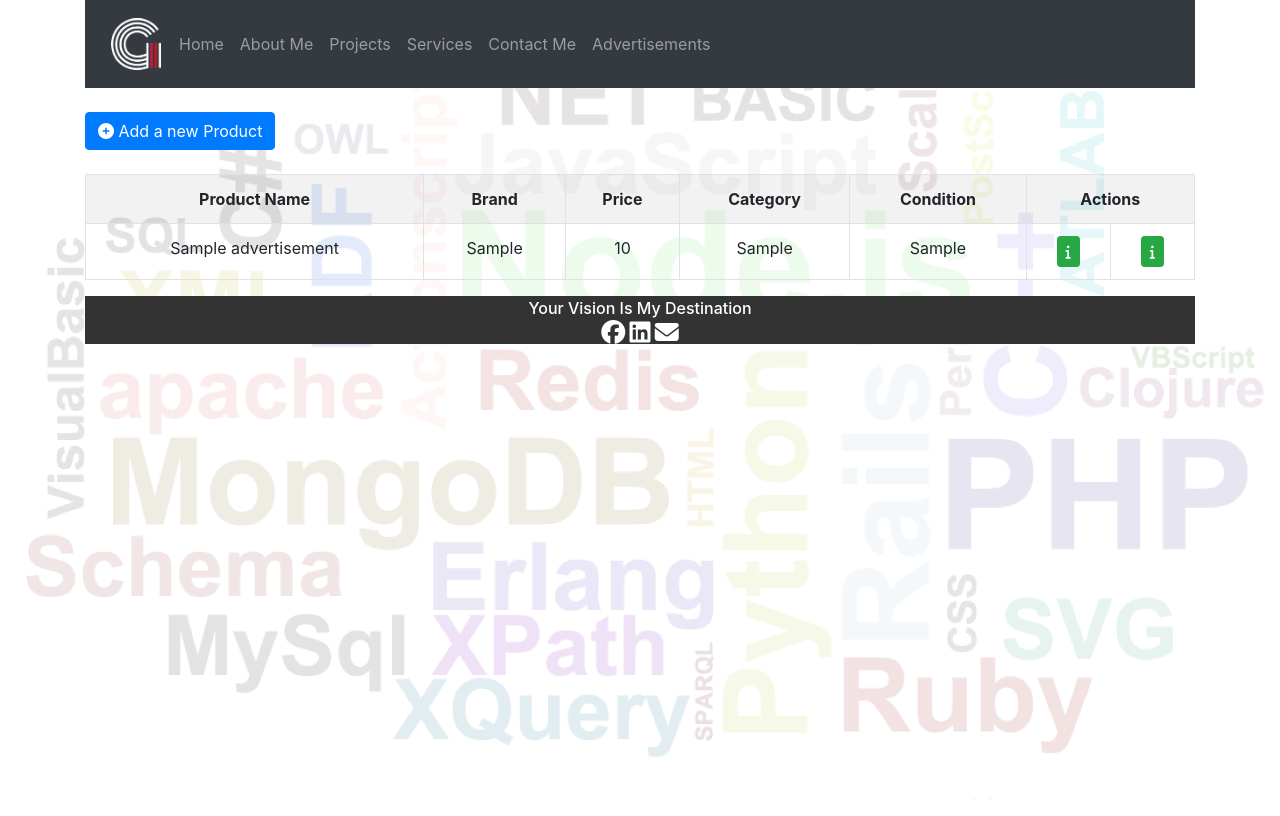
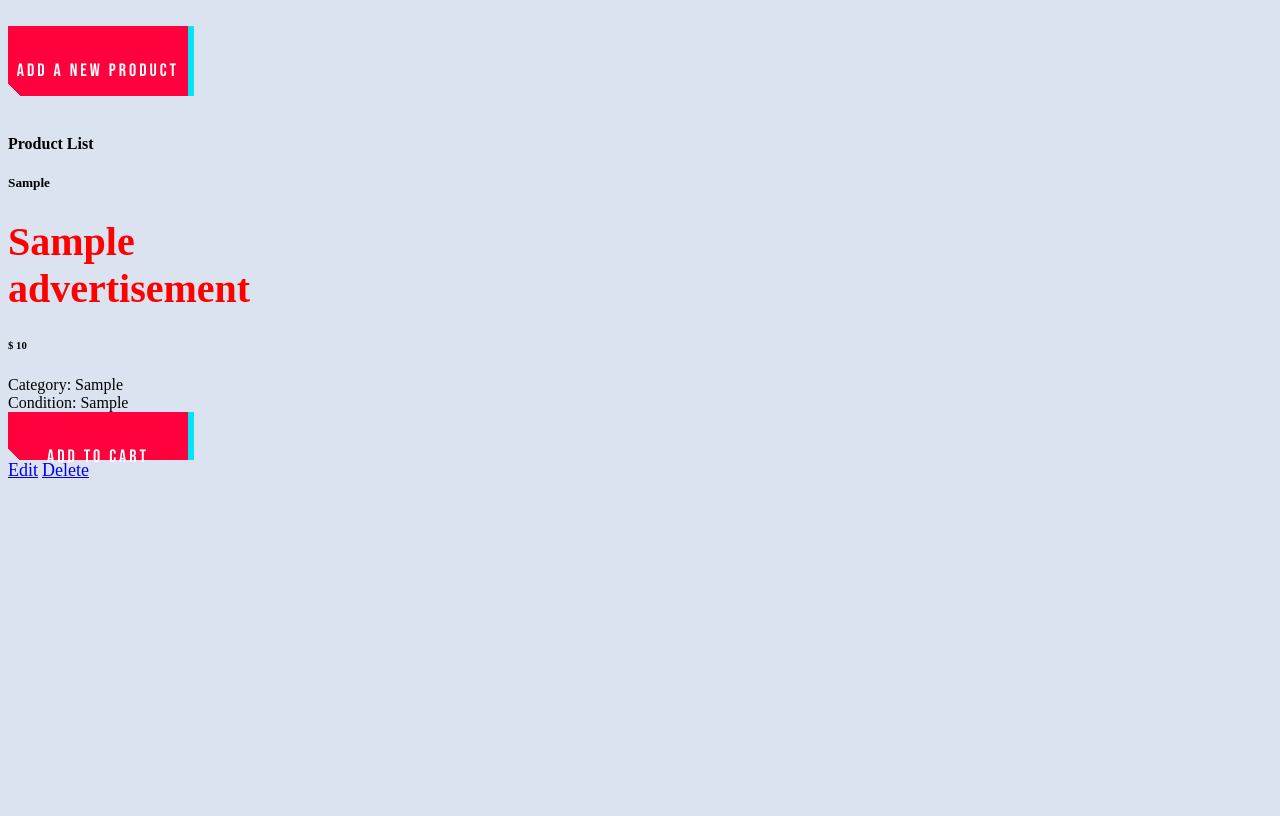
Before and after one commit to kiransahmbi/Sales-Website-Backend, a Node server app: page /advertisement/list in a window 1280 px wide. Run offline with Node 20, Linux system fonts and the light colour scheme; tables that the repository leaves empty hold one stand-in row (values such as "Sample post"); some libraries are stand-ins or nearby versions.

Commit message:
adding buttons

```diff
--- /dev/null
+++ b/public/stylesheets/list.css
@@ -0,0 +1,162 @@
+body {
+    background-color: #dce3f0;
+}
+
+.height {
+    height: 100vh;
+}
+
+.card {
+    width: 350px;
+    height: 370px;
+}
+
+.image {
+    position: absolute;
+    right: 12px;
+    top: 10px;
+}
+
+.main-heading {
+    font-size: 40px;
+    color: red !important;
+}
+
+.ratings i {
+    color: orange;
+}
+
+.user-ratings h6 {
+    margin-top: 2px;
+}
+
+.colors {
+    display: flex;
+    margin-top: 2px;
+}
+
+.colors span {
+    width: 15px;
+    height: 15px;
+    border-radius: 50%;
+    cursor: pointer;
+    display: flex;
+    margin-right: 6px;
+}
+
+.colors span:nth-child(1) {
+    background-color: red;
+}
+
+.colors span:nth-child(2) {
+    background-color: blue;
+}
+
+.colors span:nth-child(3) {
+    background-color: yellow;
+}
+
+.colors span:nth-child(4) {
+    background-color: purple;
+}
+
+.btn-danger {
+    height: 48px;
+    font-size: 18px;
+}
+
+
+/* body {
+    display: flex;
+    justify-content: center;
+    align-items: center;
+    min-height: 100vh;
+    background-color: #F8F005;
+} */
+
+button,
+button::after {
+    width: 180px;
+    height: 70px;
+    font-size: 18px;
+    font-family: 'Bebas Neue', cursive;
+    background: linear-gradient(45deg, transparent 5%, #FF013C 5%);
+    border: 0;
+    color: #fff;
+    letter-spacing: 3px;
+    line-height: 88px;
+    box-shadow: 6px 0px 0px #00E6F6;
+    outline: transparent;
+    position: relative;
+}
+
+button::after {
+    --slice-0: inset(50% 50% 50% 50%);
+    --slice-1: inset(80% -6px 0 0);
+    --slice-2: inset(50% -6px 30% 0);
+    --slice-3: inset(10% -6px 85% 0);
+    --slice-4: inset(40% -6px 43% 0);
+    --slice-5: inset(80% -6px 5% 0);
+    content: 'AVAILABLE NOW';
+    display: block;
+    position: absolute;
+    top: 0;
+    left: 0;
+    right: 0;
+    bottom: 0;
+    background: linear-gradient(45deg, transparent 3%, #00E6F6 3%, #00E6F6 5%, #FF013C 5%);
+    text-shadow: -3px -3px 0px #F8F005, 3px 3px 0px #00E6F6;
+    clip-path: var(--slice-0);
+}
+
+button:hover::after {
+    animation: 1s glitch;
+    animation-timing-function: steps(2, end);
+}
+
+@keyframes glitch {
+    0% {
+        clip-path: var(--slice-1);
+        transform: translate(-20px, -10px);
+    }
+    10% {
+        clip-path: var(--slice-3);
+        transform: translate(10px, 10px);
+    }
+    20% {
+        clip-path: var(--slice-1);
+        transform: translate(-10px, 10px);
+    }
+    30% {
+        clip-path: var(--slice-3);
+        transform: translate(0px, 5px);
+    }
+    40% {
+        clip-path: var(--slice-2);
+        transform: translate(-5px, 0px);
+    }
+    50% {
+        clip-path: var(--slice-3);
+        transform: translate(5px, 0px);
+    }
+    60% {
+        clip-path: var(--slice-4);
+        transform: translate(5px, 10px);
+    }
+    70% {
+        clip-path: var(--slice-2);
+        transform: translate(-10px, 10px);
+    }
+    80% {
+        clip-path: var(--slice-5);
+        transform: translate(20px, -10px);
+    }
+    90% {
+        clip-path: var(--slice-1);
+        transform: translate(-10px, 0px);
+    }
+    100% {
+        clip-path: var(--slice-1);
+        transform: translate(0);
+    }
+}
--- a/views/advertisements.ejs
+++ b/views/advertisements.ejs
@@ -1,80 +1,71 @@
 <!-- Ahnaf Tahmid's work -->
-<!DOCTYPE html>
-<html>
-<%- include ./partials/Head.ejs %>
+<meta http-equiv="refresh" content="30">
+<div class="height d-flex justify-content-center align-items-center">
+    <link rel="stylesheet" href="../stylesheets/list.css" />
+    <div class="card p-3">
 
-    <!-- Content for list page -->
+        <div class="d-flex justify-content-between align-items-center ">
+            <br>
+            <div>
+                <a href="views\views\advertisement\add_edit.ejs" class="btn btn-primary align-self-end" role="button">
 
-    <body>
-        <div class="container">
-            <div class="row">
-                <div class="col-md">
+                    <link rel="preconnect" href="https://fonts.gstatic.com">
+                    <link href="https://fonts.googleapis.com/css2?family=Bebas+Neue&display=swap" rel="stylesheet">
 
-                    <%- include ./partials/NavBar.ejs %>
+                    <button>Add a new Product</button>
+                </a>
 
+            </div>
+            <br>
+            <div class="mt-2">
+                <h4 class="text-uppercase">Product List</h4>
+                <div class="mt-5">
+                    <% for(let i = 0; i < AdvertisementList.length; i++) { %>
+                        <h5 class="text-uppercase mb-0">
+                            <%= AdvertisementList[i].Brand %>
+                        </h5>
+                        <h1 class="main-heading mt-0">
+                            <%= AdvertisementList[i].ProductName %>
+                        </h1>
+                        <div class="d-flex flex-row user-ratings">
+                            <div class="ratings">
+                                <i class="fa fa-star"></i>
+                                <i class="fa fa-star"></i>
+                                <i class="fa fa-star"></i>
+                                <i class="fa fa-star"></i>
+                            </div>
+                            <h6 class="text-muted ml-1">
+                                $
+                                <%= AdvertisementList[i].Price %>
+                            </h6>
+                        </div>
+                        <div class="d-flex justify-content-between align-items-center mt-2 mb-2">
+                            <span>Category:
+                                <%= AdvertisementList[i].Category %></span>
+                            <br><span>Condition:
+                                <%= AdvertisementList[i].Condition %></span>
+                            <!-- <br><span>Expiry Date:
+                                <%= AdvertisementList[i].lifetime %></span> -->
+
+
+                        </div>
+                        <button class="btn btn-danger">Add to cart</button>
+                        <br>
+                        <a href="/advertisement/add_edit/<%= AdvertisementList[i]._id %>" class="btn btn-danger">
+                            <i class="btn btn-danger"></i>Edit</a>
+
+                        <a href="/advertisement/delete/<%= AdvertisementList[i]._id %>" class="btn btn-danger">
+                            <i class="btn btn-danger"></i>Delete</a>
+                        </td>
+                        <% } %>
                 </div>
             </div>
-            <br>
-            <div>
-                <a href="/views/views/advertisement/add_edit.ejs" class="btn btn-primary align-self-end" role="button">
-                    <i class="fas fa-plus-circle"></i> Add a new Product
-                </a>
-            </div>
-            <br>
-            <div class="table-responsive">
-                <table class="table table-bordered table-striped table-hover">
-                    <!-- Header Row-->
-                    <tr>
-                        <th class="text-center">Product Name</th>
-                        <th class="text-center">Brand</th>
-                        <th class="text-center">Price</th>
-                        <th class="text-center">Category</th>
-                        <th class="text-center">Condition</th>
-                        <!-- <th class="text-center">Expiry Date</th> -->
+            <!-- <div class="image">
+                <img src="https://i.imgur.com/MGorDUi.png" width="200">
+            </div> -->
+        </div>
 
-                        <th class="text-center" colspan="3">Actions</th>
-                    </tr>
 
-                    <!-- Repeatable Template Row -->
+    </div>
 
-                    <% for(let i = 0; i < AdvertisementList.length; i++) { %>
-                        <tr>
-                            <td class="text-center">
-                                <%= AdvertisementList[i].ProductName %>
-                            </td>
-                            <td class="text-center">
-                                <%= AdvertisementList[i].Brand %>
-                            </td>
-                            <td class="text-center">
-                                <%= AdvertisementList[i].Price %>
-                            </td>
-                            <td class="text-center">
-                                <%= AdvertisementList[i].Category %>
-                            </td>
-                            <td class="text-center">
-                                <%= AdvertisementList[i].Condition %>
-                            </td>
-                            <!-- <td class="text-center">
-                                <%= AdvertisementList[i].lifetime %>
-                            </td> -->
-
-                            </td>
-                            </td>
-                            <td class="text-center">
-                                <a href="/advertisement/add_edit/<%= AdvertisementList[i]._id %>" class="btn btn-success btn-sm">
-                                    <i class="fas fa-info"></i> </a>
-                            </td>
-
-                            <td class="text-center">
-                                <a href="/advertisement/delete/<%= AdvertisementList[i]._id %>" class="btn btn-success btn-sm">
-                                    <i class="fas fa-info"></i> </a>
-                            </td>
-                        </tr>
-                        <% } %>
-                </table>
-
-            </div>
-            <%- include ./partials/Footer.ejs %>
-    </body>
-
-</html>
+</div>
```
Also changed, not shown: 1 other file.
